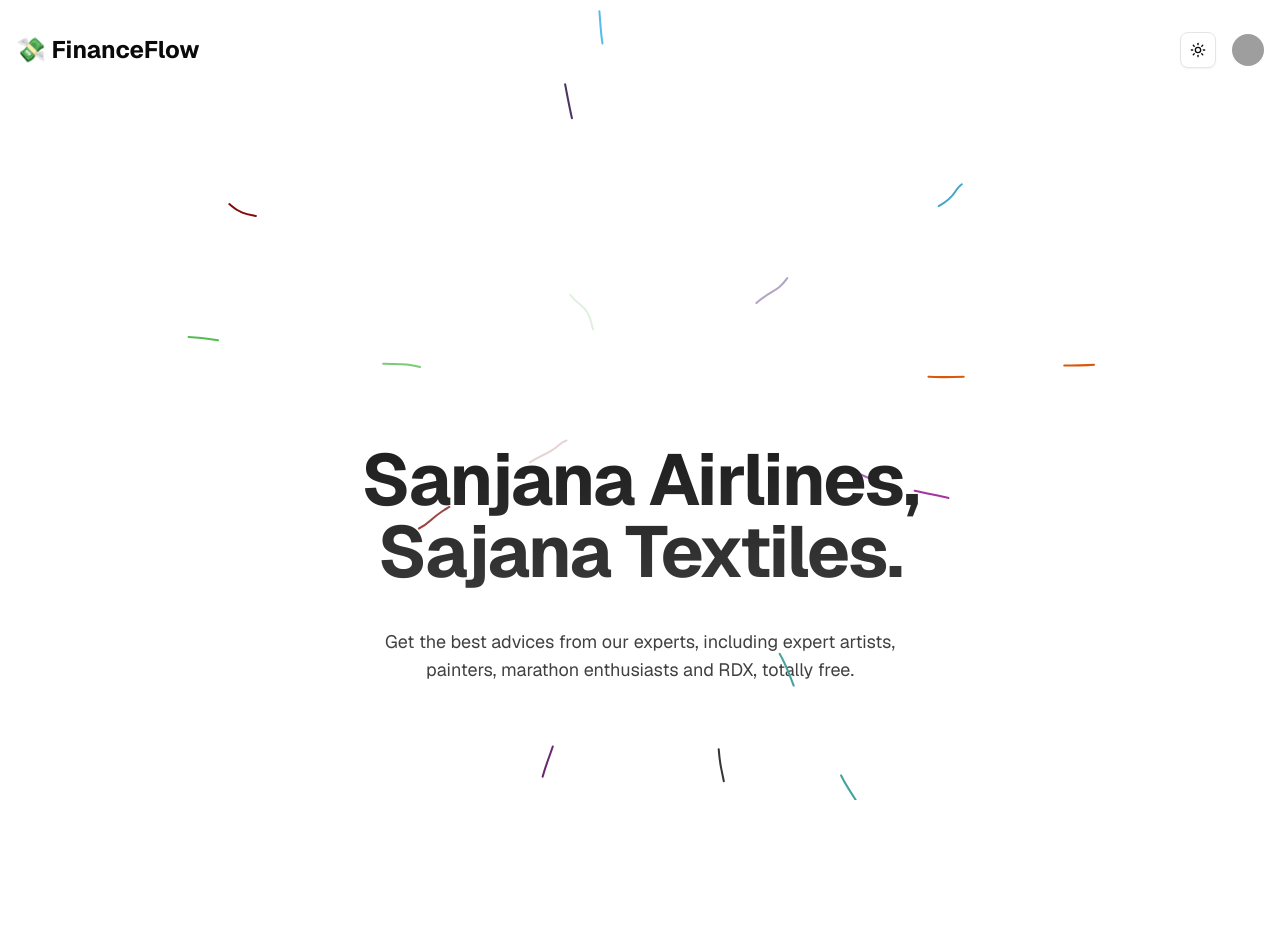
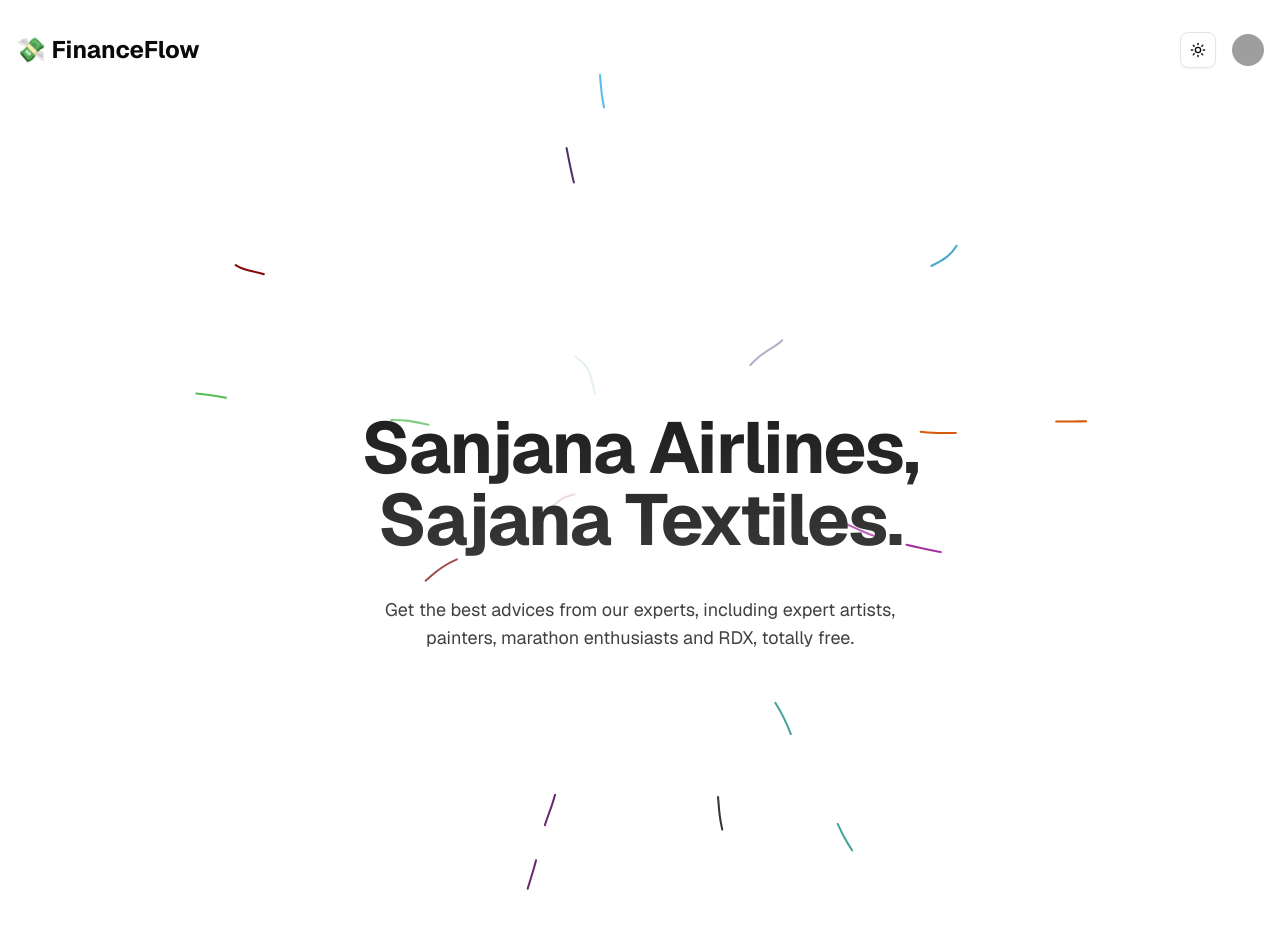
Before and after one commit to ibraSanusi/expensive-manager, a Next.js app: page / in a window 1280 px wide. Shown: the top 928 px of the page. Built offline with nearby package versions, Linux system fonts and the light colour scheme; grey boxes are pictures that could not be loaded.

Commit message:
cambiado el titulo y descripcion de los metadata

```diff
--- a/app/layout.tsx
+++ b/app/layout.tsx
@@ -15,8 +15,9 @@ const geistMono = Geist_Mono({
 });
 
 export const metadata: Metadata = {
-  title: "Create Next App",
-  description: "Generated by create next app",
+  title: "Finance Dashboard",
+  description:
+    "A finance dashboard built with Next.js, Shadcn and Tailwind CSS",
 };
 
 export default function RootLayout({
@@ -26,7 +27,7 @@ export default function RootLayout({
 }>) {
   return (
     <html
-      className={`${geistSans.variable} ${geistMono.variable} p-8 antialiased`}
+      className={`${geistSans.variable} ${geistMono.variable} antialiased relative`}
       lang="en"
     >
       <body className="flex flex-col gap-16">
```
